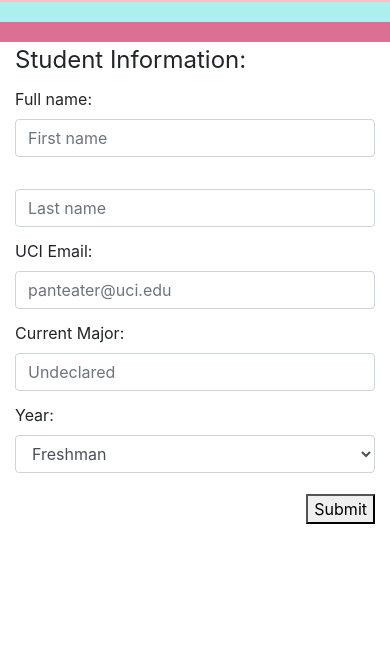
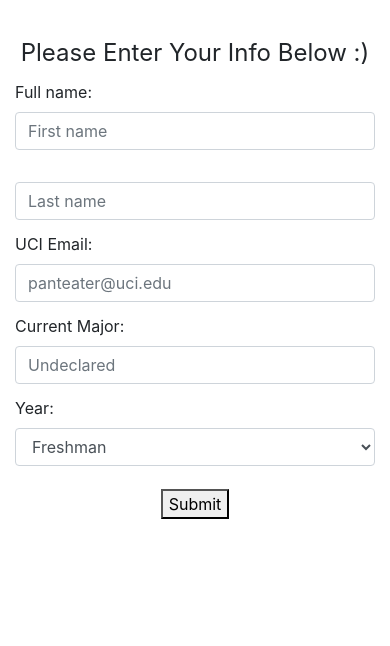
Before and after one commit to SHPE-at-UCI/firebase-api, a Flask app: page /registerV2 in a window 390 px wide. Shown: the part 198-844 px from the top of the page. Run offline with Flask 2, Linux system fonts and the light colour scheme; some libraries are stand-ins or nearby versions.

Commit message:
Update registerAlt.html
Added SHPE header
Centered submit button
Removed the extra visuals on the page

```diff
--- a/templates/registerAlt.html
+++ b/templates/registerAlt.html
@@ -1,6 +1,14 @@
 {% extends 'base.html' %}
 
-{% block header %} <h3 style="background-color:powderblue;text-align:center;width:wh"> New to SHPE? We want to know more about you! </h3>  {% endblock %}
+{% block header %}
+<h3>
+    <div class="p-3 mb-2 bg-warning text-dark">
+        <img data-src="https://www.shpe.org/uploads/images/logos/SHPE_logo_FullColor-RGB-2x.png" class="img-thumbnail" alt="logo" src="https://www.shpe.org/uploads/images/logos/SHPE_logo_FullColor-RGB-2x.png"
+        width="100" height="100">
+        <div class="mx-auto" style="text-align:center;width:wh;">New to SHPE? We want to know more about you!</div>
+  </div>
+</h3>
+{% endblock %}
 <!-- This should always go here -->
 
 {% block title %}  Welcome to SHPE UCI! {% endblock %}
@@ -17,19 +25,10 @@
 <!-- All your body content goes here! -->
 <div class="container-fluid">
 
-    <h4> Please Enter Your Info Below :) </h4>
 
-    <div class="row">
-        <div class="col-sm-6" style="background-color:yellow;padding:10px;"></div>
-        <div class="col-sm-6" style="background-color:pink;padding:10px;"></div>
-    </div>
-    <div class="row">
-        <div class="col-lg-6" style="background-color:paleturquoise;padding:10px;"></div>
-        <div class="col-lg-6" style="background-color:palevioletred;padding:10px;"></div>
-    </div>
     <form method="post">
         <fieldset>
-        <legend>Student Information:</legend>
+        <legend class="text-center">Please Enter Your Info Below :)</legend>
 
         <!-- <div class="form-group row"> -->
         <div class="row align-items-end" style="padding-bottom:10px;">
@@ -80,11 +79,20 @@
                 </select>
             </div>
             <div class="text-right col-lg-3">
-                <label for="submit"><br><br></label>
-                <button id="submit" name="submit" type="submit" value="Submit">Submit</button>
+                <!-- <label for="submit"><br><br></label>
+                <button id="submit" name="submit" type="submit" value="Submit">Submit</button> -->
             </div>
             <div class="col-lg-3"></div>
         </div>
+
+        <div class="row" style="padding-top:10px;padding-bottom:10px;">
+            <div class="col-lg-5"></div>
+            <div class="col-lg-2 d-flex justify-content-center">
+                <button id="submit" name="submit" type="submit" value="Submit">Submit</button>
+            </div>
+            <div class="col-lg-5"></div>
+        </div>
+
 
         </fieldset>
     </form>
```
